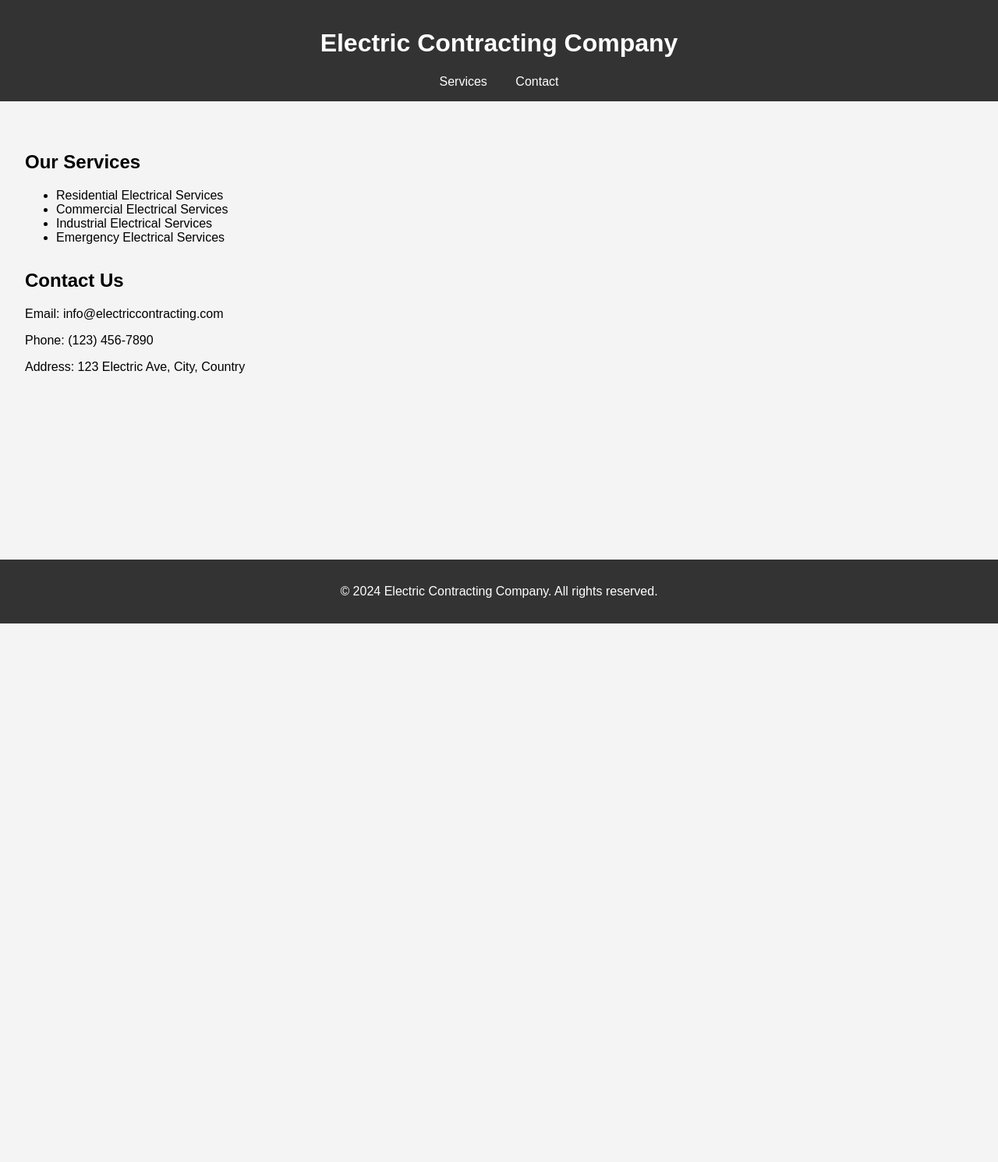
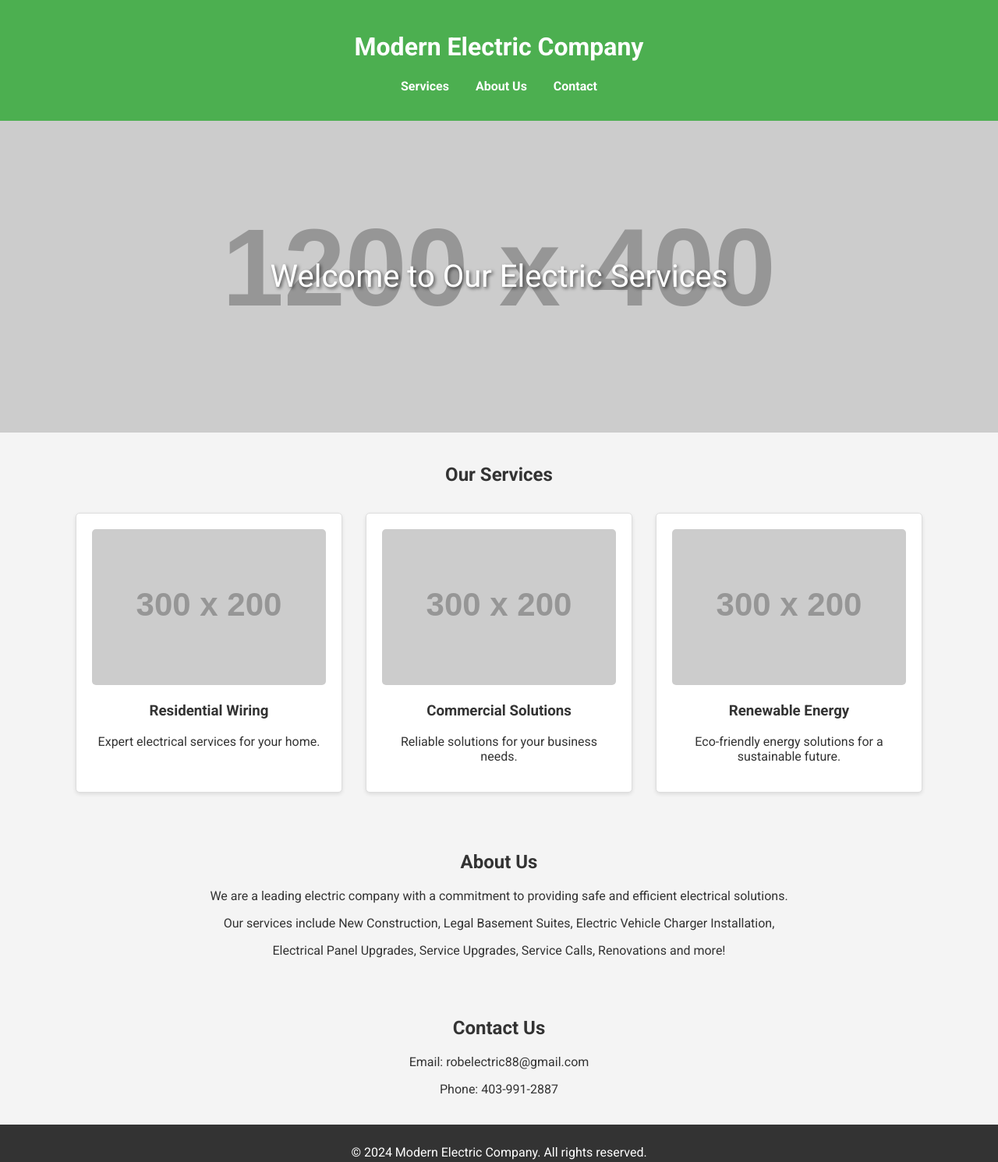
Before and after one commit to robelectric/project-site, a plain HTML site: page index.html in a window 1280 px wide. Shown: the whole page at 78% size. Before the commit the page ends 800 px from the top, so only its background shows below. Drawn offline with Linux system fonts and the light colour scheme; placeholder pictures from the web are drawn by us.

Commit message:
Hello world 4

```diff
--- a/index.html
+++ b/index.html
@@ -1,76 +1,135 @@
 <!DOCTYPE html>
 <html lang="en">
+
 <head>
     <meta charset="UTF-8">
     <meta name="viewport" content="width=device-width, initial-scale=1.0">
-    <title>Electric Contracting Company</title>
+    <title>Modern Electric Company</title>
+    <link href="https://fonts.googleapis.com/css2?family=Roboto:wght@400;700&display=swap" rel="stylesheet">
     <style>
         body {
-            font-family: Arial, sans-serif;
+            font-family: 'Roboto', sans-serif;
             margin: 0;
             padding: 0;
             background-color: #f4f4f4;
+            color: #333;
         }
+
         header {
-            background-color: #333;
-            color: #fff;
-            padding: 1rem 0;
+            background-color: #4CAF50;
+            color: white;
+            padding: 20px;
             text-align: center;
         }
+
         nav {
-            margin: 0;
-            padding: 0;
+            margin: 15px 0;
+        }
+
+        nav a {
+            color: white;
+            margin: 0 15px;
+            text-decoration: none;
+            font-weight: bold;
+        }
+
+        .hero {
+            background: url('https://via.placeholder.com/1200x400') no-repeat center center/cover;
+            height: 400px;
+            display: flex;
+            align-items: center;
+            justify-content: center;
+            color: white;
+            text-shadow: 2px 2px 4px rgba(0, 0, 0, 0.6);
+            font-size: 2.5em;
+        }
+
+        section {
+            padding: 20px;
             text-align: center;
         }
-        nav a {
-            color: #fff;
-            text-decoration: none;
-            margin: 0 1rem;
+
+        .services {
+            display: flex;
+            justify-content: center;
+            flex-wrap: wrap;
         }
-        .container {
-            padding: 2rem;
+
+        .service {
+            background: white;
+            border: 1px solid #ddd;
+            border-radius: 5px;
+            margin: 15px;
+            padding: 20px;
+            width: 300px;
+            box-shadow: 0 2px 5px rgba(0, 0, 0, 0.1);
         }
-        .services, .contact {
-            margin: 2rem 0;
-        }
+
         footer {
             background-color: #333;
-            color: #fff;
+            color: white;
             text-align: center;
-            padding: 1rem 0;
-            position: fixed;
+            padding: 10px 0;
+            position: relative;
+            bottom: 0;
             width: 100%;
-            bottom: 0;
         }
     </style>
 </head>
+
 <body>
+
     <header>
-        <h1>Electric Contracting Company</h1>
+        <h1>Modern Electric Company</h1>
         <nav>
             <a href="#services">Services</a>
+            <a href="#about">About Us</a>
             <a href="#contact">Contact</a>
         </nav>
     </header>
-    <div class="container">
-        <section id="services" class="services">
-            <h2>Our Services</h2>
-            <ul>
-                <li>Residential Electrical Services</li>
-                <li>Commercial Electrical Services</li>
-                <li>Industrial Electrical Services</li>
-                <li>Emergency Electrical Services</li>
-            </ul>
-        </section>
-        <section id="contact" class="contact">
-            <h2>Contact Us</h2>
-            <p>Email: info@electriccontracting.com</p>
-            <p>Phone: (123) 456-7890</p>
-            <p>Address: 123 Electric Ave, City, Country</p>
-        </section>
+
+    <div class="hero">
+        Welcome to Our Electric Services
     </div>
+
+    <section id="services">
+        <h2>Our Services</h2>
+        <div class="services">
+            <div class="service">
+                <img src="https://via.placeholder.com/300x200" alt="Service 1" style="width:100%; border-radius: 5px;">
+                <h3>Residential Wiring</h3>
+                <p>Expert electrical services for your home.</p>
+            </div>
+            <div class="service">
+                <img src="https://via.placeholder.com/300x200" alt="Service 2" style="width:100%; border-radius: 5px;">
+                <h3>Commercial Solutions</h3>
+                <p>Reliable solutions for your business needs.</p>
+            </div>
+            <div class="service">
+                <img src="https://via.placeholder.com/300x200" alt="Service 3" style="width:100%; border-radius: 5px;">
+                <h3>Renewable Energy</h3>
+                <p>Eco-friendly energy solutions for a sustainable future.</p>
+            </div>
+        </div>
+    </section>
+
+    <section id="about">
+        <h2>About Us</h2>
+        <p>We are a leading electric company with a commitment to providing safe and efficient electrical solutions.</p>
+        <p>Our services include New Construction, Legal Basement Suites, Electric Vehicle Charger Installation,</p>
+        <p>Electrical Panel Upgrades, Service Upgrades, Service Calls, Renovations and more!</p>
+    </section>
+
+    <section id="contact">
+        <h2>Contact Us</h2>
+        <p>Email: robelectric88@gmail.com</p>
+        <p>Phone: 403-991-2887</p>
+    </section>
+
     <footer>
-        <p>&copy; 2024 Electric Contracting Company. All rights reserved.</p>
+        <p>&copy; 2024 Modern Electric Company. All rights reserved.</p>
     </footer>
+
 </body>
+
 </html>
```
